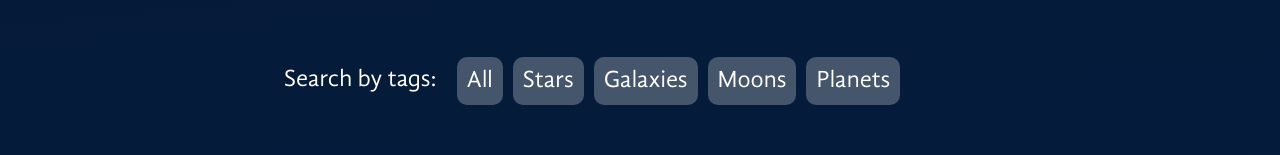
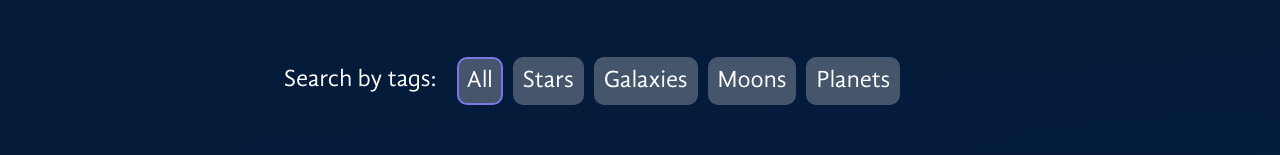
Before and after one commit to brunoeduardo/react-space-app, a React (Vite) app: page / in a window 1280 px wide. Shown: the part 572-727 px from the top of the page. Built offline with nearby package versions, Linux system fonts and the light colour scheme.

Commit message:
filter with tags

```diff
--- a/src/App.jsx
+++ b/src/App.jsx
@@ -35,6 +35,7 @@ const GalleryContent = styled.section`
 const App = () => {
   const [imageGallery, setImageGallery] = useState(imagesList);
   const [imageSelected, setImageSelected] = useState(null)
+
   const onToggleFavorite = (image) => {
     if(image.id === imageSelected?.id) {
       setImageSelected({...imageSelected, liked: !imageSelected.liked})
@@ -47,6 +48,14 @@ const App = () => {
     }))
   }
 
+  const filterList = (value) => {
+    if( value.id === 0) {
+      setImageGallery(imagesList)
+      return
+    }
+    setImageGallery(imagesList.filter(item => item.tagId === value.id))
+  }
+
   return (
     <BackgroundGradient>
       <StyleDefault/>
@@ -56,7 +65,7 @@ const App = () => {
           <Aside/>
           <GalleryContent>
           <MainBanner title="The most complete gallery of space photos!" srcImage={mainBanner}/>
-          <Gallery images={imageGallery} imageSelected={imageSelected} onMax={setImageSelected} onToggleFavorite={onToggleFavorite}></Gallery>
+          <Gallery images={imageGallery} imageSelected={imageSelected} onMax={setImageSelected} onToggleFavorite={onToggleFavorite} filterList={filterList}></Gallery>
           </GalleryContent>
         </GalleryContainer>
       </MainContainer>
--- a/src/components/Gallery/Tags/index.jsx
+++ b/src/components/Gallery/Tags/index.jsx
@@ -1,5 +1,6 @@
 import styled from "styled-components"
 import tagsList from "./tags.json"
+import { useState } from "react"
 
 const TagsContainer = styled.div`
     align-items: center;
@@ -23,6 +24,7 @@ const TagsContent = styled.section`
 const ButtonTag = styled.button`
     background: #D9D9D94D;
     border: 2px solid transparent;
+    border-color: ${props => props.$active ? '#7B78E5': '' } ;
     border-radius: 10px;
     cursor: pointer;
     color: #fff;
@@ -30,18 +32,23 @@ const ButtonTag = styled.button`
     line-height: 24px;
     padding:10px 8px;
     text-align: center;
-
-    &:hover {
-      border-color: #7B78E5;
-    }
 `
 
-const Tags = () => {
+const Tags = ({filterList}) => {
+    const [listTags, setListTags] = useState(tagsList);
+    const filter = (value) => {
+        filterList(value);
+        setListTags(listTags.map(item => {
+            item.id === value.id ? item['active'] = true : item['active'] = false;
+            return item
+        }) )
+    }
+
     return(
         <TagsContainer>
             <Label>Search by tags:</Label>
             <TagsContent>
-                {tagsList.map(item => (<ButtonTag key={item.id} $active={item.active}>{item.title}</ButtonTag>))}
+                {listTags.map(item => (<ButtonTag key={item.id} $active={item.active} onClick={() => {filter(item)}}>{item.title}</ButtonTag>))}
             </TagsContent>
         </TagsContainer>
     )
--- a/src/components/Gallery/Tags/tags.json
+++ b/src/components/Gallery/Tags/tags.json
@@ -1,12 +1,12 @@
 [
     {
         "id": 0,
-        "title": "All"
+        "title": "All",
+        "active": true
     },
     {
         "id": 1,
-        "title": "Stars",
-        "active": true
+        "title": "Stars"
     },
     {
         "id": 2,
--- a/src/components/Gallery/index.jsx
+++ b/src/components/Gallery/index.jsx
@@ -11,6 +11,7 @@ const GalleryContainer = styled.div`
 `
 
 const GalleryContent = styled.section`
+flex: 1;
 `
 
 const ImagesContent = styled.section`
@@ -24,9 +25,9 @@ const ImagesContent = styled.section`
 `
 
 
-const Gallery = ({images, onMax,onToggleFavorite}) => {
+const Gallery = ({images, onMax,onToggleFavorite, filterList}) => {
     return(<>
-        <Tags/>
+        <Tags filterList={filterList}/>
         <GalleryContainer>
             <GalleryContent>
                 <Title>Browse the gallery</Title>
```
